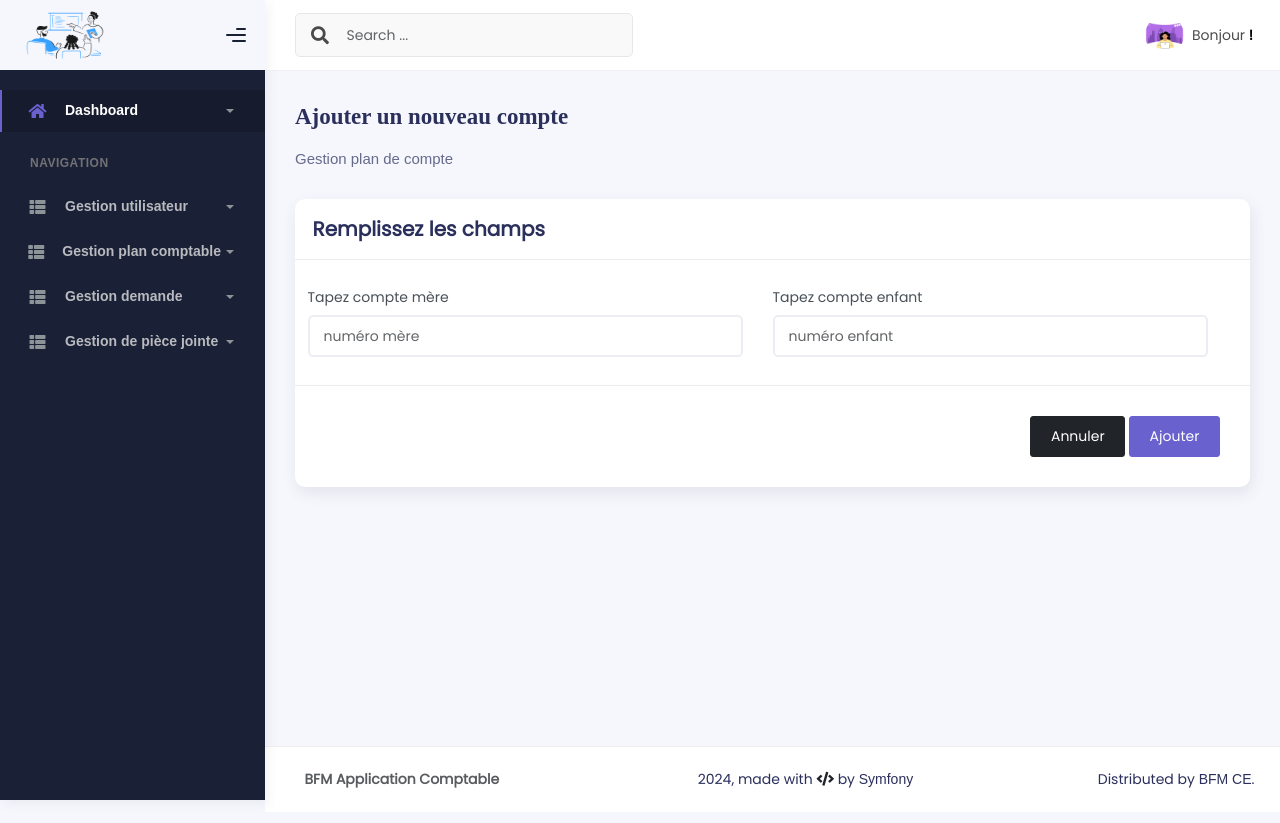
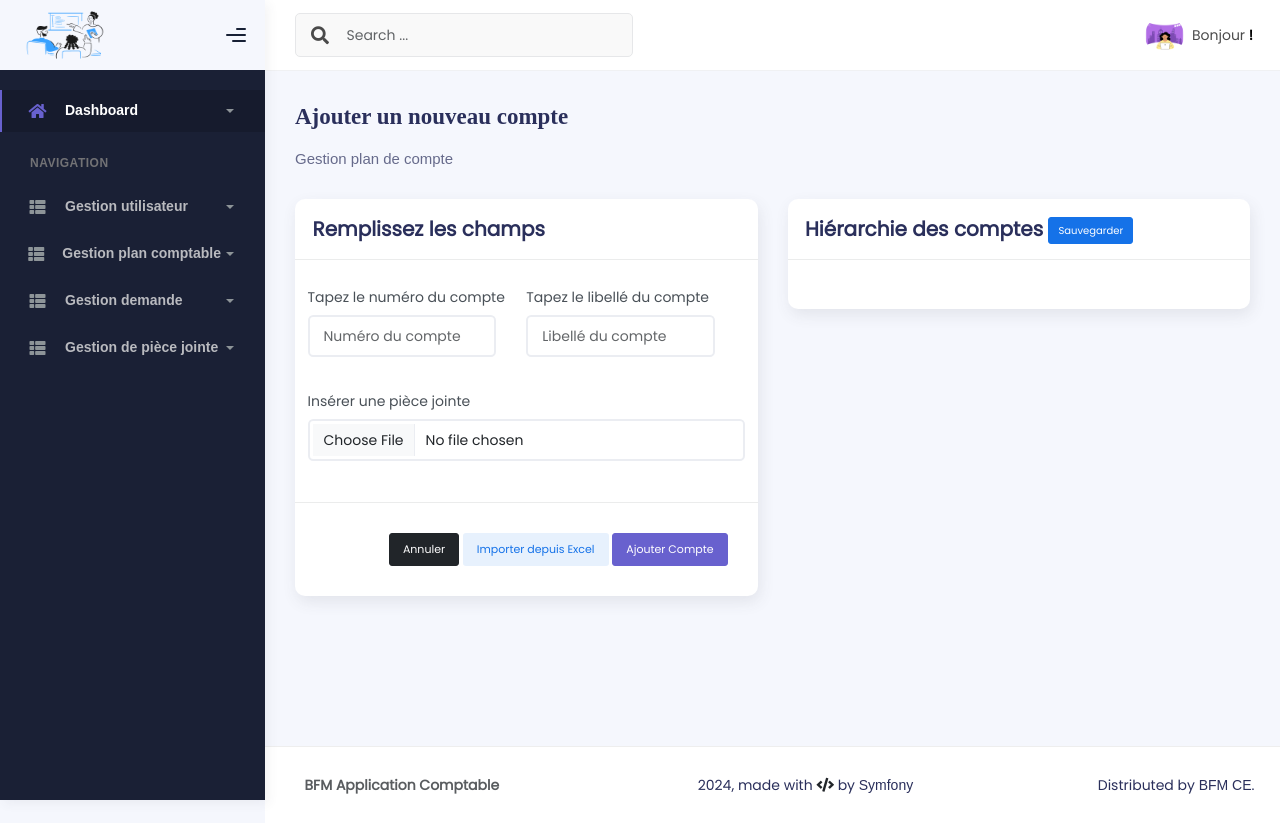
Before and after one commit to Miarotianastephan/my_project_directory, a Symfony app: template templates/plan_compte/plan_compte_add.html.twig in a window 1280 px wide. Before the commit the page ends 800 px from the top, so only its background shows below. Run offline with Twig, Linux system fonts and the light colour scheme; the template is opened without the code that fills it, so the values that code supplies are empty; some libraries are stand-ins or nearby versions; some web fonts are replaced.

Commit message:
ok front plan compte

```diff
--- /dev/null
+++ b/public/css/plan_compte/plan_cpt.css
@@ -0,0 +1,83 @@
+
+.display-section {
+    flex: 1;
+    background-color: white;
+    padding: 20px;
+    border-radius: 8px;
+    box-shadow: 0 2px 4px rgba(0,0,0,0.1);
+}
+ul {
+    margin-top: 6px;
+    list-style-type: none;
+    padding-left: 20px;
+}
+li {
+    margin-bottom: 5px;
+}
+.compte {
+    cursor: pointer;
+    padding: 5px;
+    border-radius: 4px;
+}
+.compte:hover {
+    background-color: #f0f0f0;
+}
+.compte-mere {
+    font-weight: bold;
+    color: #2c3e50;
+}
+.compte-enfant {
+    margin-left: 20px;
+    color: #34495e;
+}
+.actions {
+    display: inline-block;
+    /*display: flex;*/
+    gap: 5px;
+    margin-left: 10px;
+}
+.delete-button {
+    background-color: #e74c3c;
+    color: white;
+    border: none;
+    padding: 5px;
+    cursor: pointer;
+    border-radius: 4px;
+}
+.delete-button:hover {
+    background-color: #c0392b;
+}
+.modal {
+    display: none;
+    position: fixed;
+    z-index: 1;
+    left: 0;
+    top: 0;
+    width: 100%;
+    height: 100%;
+    overflow: auto;
+    background-color: rgba(0,0,0,0.4);
+}
+.close {
+    color: #aaa;
+    float: right;
+    font-size: 28px;
+    font-weight: bold;
+    cursor: pointer;
+}
+.close:hover,
+.close:focus {
+    color: black;
+    text-decoration: none;
+    cursor: pointer;
+}
+.dropdown-button{
+    width: inherit;
+    background-color: #4CAF50;
+    border: none;
+    cursor: pointer;
+    border-radius: 5px;
+}
+.dropdown-button:hover {
+    background-color: #45a049;
+}
--- /dev/null
+++ b/public/js/scr/plan_compte/plan_cpt.js
@@ -0,0 +1,268 @@
+jQuery(document).ready(function() {
+
+    var form = document.getElementById('add_cpt_form');
+
+    // Ajouter un compte
+    document.getElementById('add_cpt_form').addEventListener('submit', (e)=>{
+        e.preventDefault();
+        ajouterCompte();
+    });
+
+    // Update d'un compte selectionner
+    document.getElementById('save-modif').addEventListener('click', (e)=>{
+        sauvegarderModification();
+    })
+
+    // Importer les comptes par fichier XLSX
+    document.getElementById('add-plan').addEventListener('click', (e)=>{
+        e.preventDefault();
+        console.log("test");
+        importerFichierExcel();
+    });
+
+    // Sauver les modifications des comptes
+    var form_save_compte = document.getElementById('form_save_compte');
+    form_save_compte.addEventListener('submit', (e)=>{
+        e.preventDefault();
+        const url_to_save_compte = form_save_compte.action;
+        const data_compte = hierarchies;
+        const xhr = new newXhr();
+        xhr.onreadystatechange = function(){
+            if (this.readyState == 4 && this.status == 200){
+                const rep = this.response;
+                // Ajout mesage d'erreur
+                console.log(rep);
+                if (rep.status == false){
+                    appendAlert(rep.message, 'danger');
+                }
+                else if (rep.status == true){
+                    console.log(rep);
+                    appendAlert(createMessage(userMatricule,groupeName), 'success');
+                //   window.location.href = rep.path; // to admin
+                }
+            }
+            else if(this.readyState == 4){
+                appendAlert('Erreur de traitement de requete','danger');
+            }
+        }
+        xhr.open('POST', url_to_save_compte, true);
+        xhr.responseType = "json";
+        xhr.send(JSON.stringify(data_compte));
+    });
+
+
+let hierarchies = {};
+let comptes = {};
+let compteEnEdition = null;
+
+    function ajouterCompte(numero = null, libelle = null) {
+        numero = numero || document.getElementById('compte-numero').value;
+        libelle = libelle || document.getElementById('compte-libelle').value;
+
+        if (numero && libelle) {
+            comptes[numero] = { numero, libelle, enfants: [] };
+            updateHierarchie();
+            document.getElementById('compte-numero').value = '';
+            document.getElementById('compte-libelle').value = '';
+        }
+    }
+
+    function updateHierarchie() {
+        Object.values(comptes).forEach(compte => compte.enfants = []);
+
+        const hierarchie = {};
+
+        // Vérification que 'numero' est bien une chaîne de caractères avant de trier
+        Object.values(comptes)
+        .map(compte => {
+            // Conversion du numéro en chaîne de caractères
+            compte.numero = String(compte.numero);
+            return compte;
+        })
+        .sort((a, b) => a.numero.localeCompare(b.numero))
+        .forEach(compte => {
+            const parent = trouverParent(compte.numero);
+            if (parent) {
+                comptes[parent].enfants.push(compte);
+            } else {
+                hierarchie[compte.numero] = compte;
+            }
+        });
+        const ul = document.getElementById('hierarchie-comptes');
+        ul.innerHTML = '';
+        Object.values(hierarchie).forEach(compte => {
+            ul.appendChild(creerElementCompte(compte));
+        });
+        hierarchies= hierarchie;
+    }
+
+    function trouverParent(numero) {
+        for (let i = numero.length - 1; i > 0; i--) {
+            const parentPotentiel = numero.substring(0, i);
+            if (comptes[parentPotentiel]) {
+                return parentPotentiel;
+            }
+        }
+        return null;
+    }
+
+    function creerElementCompte(compte) {
+        const li = document.createElement('li');
+
+        // Création du bouton pour ouvrir/fermer les enfants
+        const span = document.createElement('span');
+        span.className = `compte ${compte.enfants.length > 0 ? 'compte-mere' : 'compte-enfant'}`;
+        span.textContent = `${compte.numero} - ${compte.libelle}`;
+
+        // Ajout d'un bouton dropdown si c'est une mère
+        if (compte.enfants.length > 0) {
+            const dropdownButton = document.createElement('button');
+            dropdownButton.className = 'dropdown-button';
+            dropdownButton.textContent = '▶'; // Flèche droite
+            dropdownButton.onclick = () => {
+                const ulEnfants = li.querySelector('ul');
+                const isHidden = ulEnfants.style.display === 'none';
+                ulEnfants.style.display = isHidden ? 'block' : 'none';
+                dropdownButton.textContent = isHidden ? '▼' : '▶'; // Changer l'icône selon l'état
+            };
+            li.appendChild(dropdownButton);
+        }
+
+        span.onclick = () => ouvrirModalEdition(compte);
+        li.appendChild(span);
+
+        const actionsDiv = document.createElement('div');
+        actionsDiv.className = 'actions';
+
+        const deleteButton = document.createElement('button');
+        deleteButton.className = 'delete-button';
+        deleteButton.textContent = 'Supprimer';
+        deleteButton.onclick = (e) => {
+            e.stopPropagation();
+            supprimerCompte(compte.numero);
+        };
+        actionsDiv.appendChild(deleteButton);
+
+        li.appendChild(actionsDiv);
+
+        // Gestion de l'affichage des enfants si le compte a des enfants
+        if (compte.enfants && compte.enfants.length > 0) {
+            const ulEnfants = document.createElement('ul');
+            ulEnfants.style.display = 'none'; // Par défaut, cacher les enfants
+            compte.enfants.forEach(enfant => {
+                ulEnfants.appendChild(creerElementCompte(enfant));
+            });
+            li.appendChild(ulEnfants);
+        }
+
+        return li;
+    }
+
+
+    function supprimerCompte(numero) {
+        delete comptes[numero];
+        updateHierarchie();
+    }
+
+    function ouvrirModalEdition(compte) {
+        compteEnEdition = compte;
+        document.getElementById('edit-numero').value = compte.numero;
+        document.getElementById('edit-libelle').value = compte.libelle;
+        document.getElementById('modal-edit').style.display = 'block';
+    }
+
+    function sauvegarderModification() {
+        const nouveauNumero = document.getElementById('edit-numero').value;
+        const nouveauLibelle = document.getElementById('edit-libelle').value;
+        if (nouveauNumero && nouveauLibelle && compteEnEdition) {
+            if (nouveauNumero !== compteEnEdition.numero) {
+                // Supprimer l'ancien compte et créer un nouveau
+                delete comptes[compteEnEdition.numero];
+                comptes[nouveauNumero] = { numero: nouveauNumero, libelle: nouveauLibelle, enfants: [] };
+            } else {
+                // Mettre à jour le libellé seulement
+                compteEnEdition.libelle = nouveauLibelle;
+            }
+            updateHierarchie();
+            fermerModalEdition();
+        }
+    }
+
+    function fermerModalEdition() {
+        document.getElementById('modal-edit').style.display = 'none';
+        compteEnEdition = null;
+    }
+
+    // Fermer le modal lorsqu'on clique sur la croix ou en dehors du modal
+    document.querySelector('.close').addEventListener('click', ()=>{
+        fermerModalEdition();
+    });
+
+    window.onclick = function(event) {
+        if (event.target == document.getElementById('modal-edit')) {
+            fermerModalEdition();
+        }
+    }
+
+    // Importer des données depuis un fichier Excel
+    function importerFichierExcel() {
+        const fileInput = document.getElementById('file-input');
+        const file = fileInput.files[0];
+        if (!file) return;
+
+        const reader = new FileReader();
+        reader.onload = function(e) {
+            const data = new Uint8Array(e.target.result);
+            const workbook = XLSX.read(data, { type: 'array' });
+            const sheetName = workbook.SheetNames[0];
+            const worksheet = workbook.Sheets[sheetName];
+            const rows = XLSX.utils.sheet_to_json(worksheet, { header: 1 });
+
+            // Ajouter chaque compte depuis le fichier Excel
+            rows.forEach(row => {
+                const [numero, libelle] = row;
+                if (numero && libelle) {
+                    ajouterCompte(numero, libelle);
+                }
+            });
+            console.log(hierarchies); //pour avoir la hierarchies des comptes
+        };
+        reader.readAsArrayBuffer(file);
+    }
+
+    const appendAlert = (message, type) =>{
+        var placementFrom = 'top';
+        var placementAlign = 'right';
+        var state = 'danger';
+        var style = 'plain';
+        var content = {};
+
+        content.message = message;
+        content.title = "Etat d'enregistrement d'utilisateur !";
+        if (style == "withicon") {
+          content.icon = "fa fa-bell";
+        } else {
+          content.icon = "none";
+        }
+        // content.url = "index.html";
+        // content.target = "_blank";
+
+        $.notify(content, {
+          type: type,
+          placement: {
+            from: placementFrom,
+            align: placementAlign,
+          },
+          time: 1000,
+          delay: 0,
+        });
+    }
+    const createMessage = (userName, userGroupe)=>{
+        return 'Utilisateur <strong>'+userName+ '</strong> a été ajouter comme '+userGroupe
+    }
+
+    // Initialisation
+    updateHierarchie();
+    console.log(comptes);
+
+});
--- a/templates/plan_compte/plan_compte_add.html.twig
+++ b/templates/plan_compte/plan_compte_add.html.twig
@@ -3,38 +3,101 @@
 {% block title %}BFM Application de comptabilité en intranet{% endblock %}
 {% block page_title %}Ajouter un nouveau compte{% endblock %}
 {% block page_subtitle %}Gestion plan de compte{% endblock %}
+{% block stylesheets %}
+    {{ parent() }}
+    <link rel="stylesheet" href={{ asset("css/plan_compte/plan_cpt.css") }} />
+{% endblock %}
 
 
 {% block page_main_content %}
 <div class="row">
-    <div class="col-md-12">
+    <div class="col-md-6">
         <div class="card">
             <div class="card-header">
                 <div class="card-title">Remplissez les champs</div>
             </div>
-            <form id="add_user_form" action="" method="post">
+            <form id="add_cpt_form">
                 <div class="card-body">
                     <div class="row">
 
                         <div class="row form-group">
                             <div class="col-md-6">
-                                <label for="matricule">Tapez compte mère</label>
-                                <input type="text" name="user_matricule" class="form-control" id="matricule" placeholder="numéro mère"/>
+                                <label for="compte-numero">Tapez le numéro du compte</label>
+                                <input type="text" name="cpt_numero" class="form-control" id="compte-numero" placeholder="Numéro du compte"/>
                             </div>
                             <div class="col-md-6">
-                                <label for="matricule">Tapez compte enfant</label>
-                                <input type="text" name="user_matricule" class="form-control" id="matricule" placeholder="numéro enfant"/>
+                                <label for="ompte-libelle">Tapez le libellé du compte</label>
+                                <input type="text" name="cpt_libelle" class="form-control" id="compte-libelle" placeholder="Libellé du compte"/>
+                            </div>
+                        </div>
+                        <div class="form-group gy-3 mb-3">
+                            <div class="">
+                                <label for="file-input">Insérer une pièce jointe</label>
+                                <input class="form-control" type="file" id="file-input" accept=".xlsx" />
                             </div>
                         </div>
 
                     </div>
                 </div>
                 <div class="card-action text-end">
-                    <a href="{{ path('demandeur.liste_demande') }}" class="btn btn-dark">Annuler</a>
-                    <button id="displayNotif" type="submit" class="btn btn-secondary">Ajouter</button>
+                    <a href="{{ path('demandeur.liste_demande') }}" class="btn btn-sm btn-dark">Annuler</a>
+                    <button type="submit" id="add-plan" class="btn btn-sm btn-label-primary">Importer depuis Excel</button>
+                    <button type="submit" id="add-compte" class="btn btn-sm btn-secondary">Ajouter Compte</button>
                 </div>
             </form>
+        </div>
+
+<div class="modal" id="modal-edit">
+    <!-- Azo apina class modal-dialog-scrollable dia lasa scrollena -->
+    <div action="" class="modal-dialog modal-dialog-centered tablelist-form" autocomplete="off" id="formModalUpdate">
+        <div class="modal-content">
+            <div class="modal-header bg-light p-3">
+                <h5 class="modal-title formModalUpdate_title" id="exampleModalLabel">Fiche de mise à jour</h5>
+                <span class="close">&times;</span>
+            </div>
+            <div class="modal-body">
+                <!-- Section dynamique par JS-->
+                <div id="sectionUpdate">
+                    <div class="form-group">
+                        <label for="edit-numero">Modifier le numéro du compte</label>
+                        <input type="text" class="form-control" id="edit-numero" placeholder="Numéro de compte">
+                    </div>
+                    <div class="form-group">
+                        <label for="edit-libelle">Modifier le libellé du compte</label>
+                        <input type="text" class="form-control" id="edit-libelle" placeholder="Libellé du compte">
+                    </div>
+                </div>
+            </div>
+            <div class="modal-footer">
+                <div class="hstack gap-2 justify-content-end">
+                    <button id="save-modif" class="btn btn-secondary">Sauvegarder</button>
+                </div>
+            </div>
+        </div>
+    </div>
+
+</div>
+
+    </div>
+    <div class="col-md-6">
+        <div class="card">
+            <div class="card-header">
+                <form id="form_save_compte" action="{{ path('app_plan_compte.save') }}" class="card-title">
+                    Hiérarchie des comptes
+                    <button type="submit" id="save-compte" class="btn btn-xs btn-primary">Sauvegarder</button>
+                </form>
+            </div>
+            <div class="card-body">
+                <ul id="hierarchie-comptes"></ul>
+            </div>
         </div>
     </div>
 </div>
 {% endblock %}
+
+{% block javascripts %}
+    {{ parent() }}
+    <script src="{{ asset("js/xhr.js") }}"></script>
+    <script src="{{ asset("js/scr/plan_compte/plan_cpt.js") }}"></script>
+    <script src="{{ asset("/js/plugin/xlsx/xlsx.full.min.js") }}"></script>
+{% endblock %}
```
Also changed, not shown: src/Controller/PlanCompteController.php (+15 -0 lines), src/Repository/PlanCompteRepository.php (+24 -0 lines).
